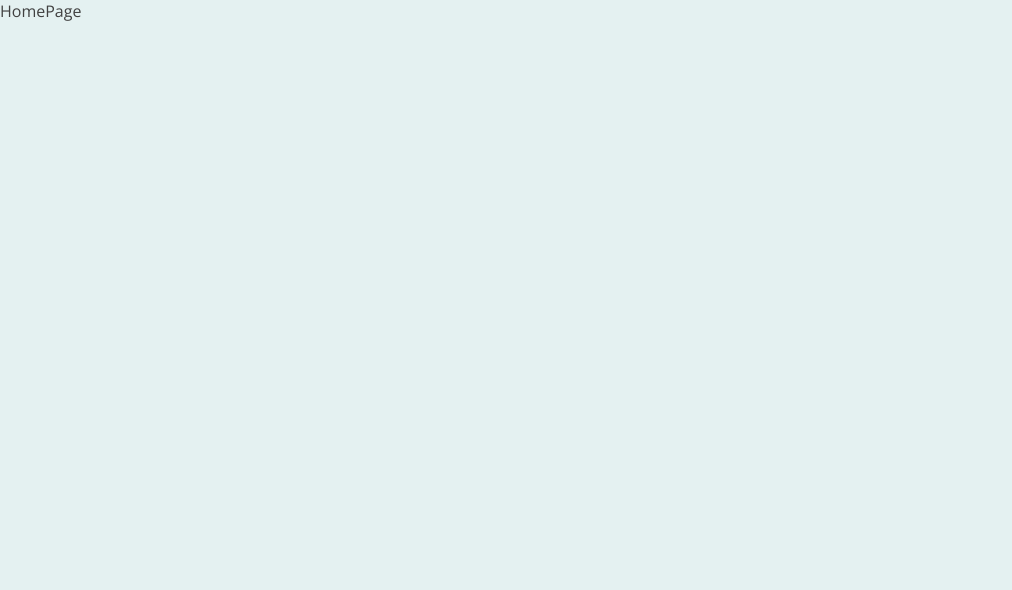
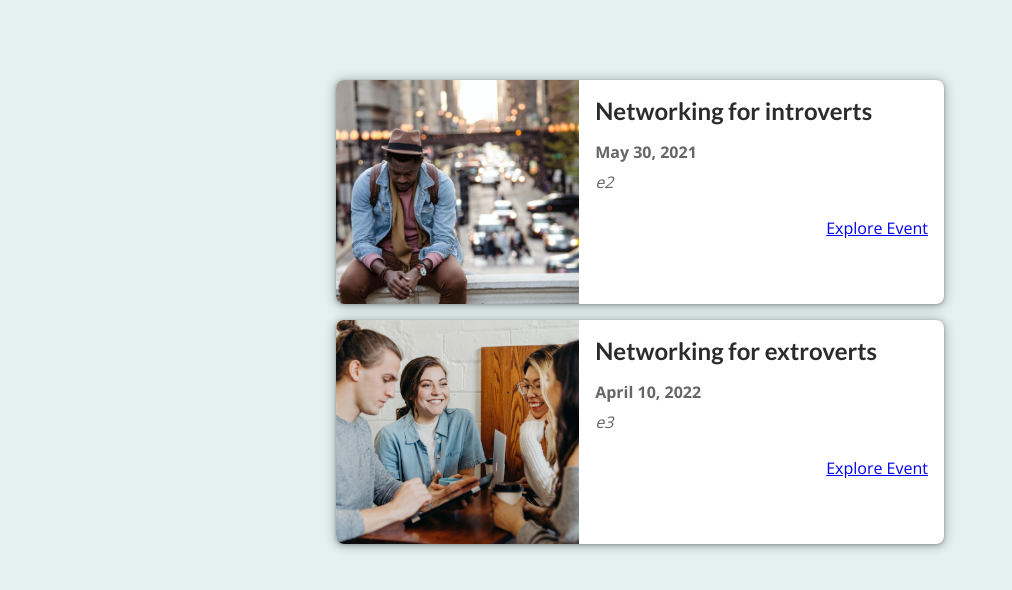
Before and after one commit to av-erencelik/event_planner, a Next.js app: page / in a window 1280 px wide. Shown: the top 590 px of the page, without its empty margins (0-1012 px from the left). Built offline with nearby package versions, Linux system fonts and the light colour scheme.

Commit message:
added event list and event item components

```diff
--- /dev/null
+++ b/components/EventItem.module.css
@@ -0,0 +1,103 @@
+.item {
+  box-shadow: 0 1px 4px rgba(0, 0, 0, 0.3), 0 1px 12px 2px rgba(0, 0, 0, 0.2);
+  border-radius: 8px;
+  overflow: hidden;
+  background-color: white;
+  margin: 1rem;
+  display: flex;
+  flex-direction: column;
+  gap: 1rem;
+}
+
+.item img {
+  width: 100%;
+  object-fit: cover;
+  height: 10rem;
+}
+
+.content {
+  width: 100%;
+  padding: 0 1rem;
+  text-align: center;
+}
+
+.content h2 {
+  margin: 0.5rem 0;
+}
+
+.date,
+.address {
+  display: flex;
+  gap: 0.5rem;
+  align-items: center;
+}
+
+.date svg,
+.address svg {
+  width: 1.25rem;
+  height: 1.25rem;
+  color: #666666;
+}
+
+.content time {
+  color: #666666;
+  font-weight: bold;
+}
+
+.content address {
+  margin: 0.5rem 0;
+  color: #666666;
+  white-space: pre;
+}
+
+.actions {
+  display: flex;
+  flex-direction: column;
+  padding: 1rem;
+}
+
+.actions a {
+  display: block;
+}
+
+.actions a span {
+  vertical-align: middle;
+}
+
+.icon {
+  margin-left: 0.5rem;
+  display: inline-flex;
+  justify-content: center;
+  align-items: center;
+}
+
+.icon svg {
+  width: 1.25rem;
+  height: 1.25rem;
+}
+
+@media (min-width: 768px) {
+  .item {
+    flex-direction: row;
+  }
+
+  .item img {
+    width: 40%;
+    height: 14rem;
+  }
+
+  .content {
+    width: 60%;
+    padding: 0;
+    text-align: left;
+  }
+
+  .content h2 {
+    margin: 1rem 0;
+  }
+
+  .actions {
+    flex-direction: row;
+    justify-content: flex-end;
+  }
+}
--- /dev/null
+++ b/components/EventItem.tsx
@@ -0,0 +1,39 @@
+import Link from "next/link";
+import React from "react";
+import classes from "./EventItem.module.css";
+const EventItem = (props: {
+  title: String;
+  image: String;
+  date: string;
+  location: String;
+  id: String;
+}) => {
+  const { title, image, date, location, id } = props;
+  const formattedDate = new Date(date).toLocaleDateString("en-US", {
+    day: "numeric",
+    month: "long",
+    year: "numeric",
+  });
+  const formattedAddress = location.replace(",", "\n");
+  return (
+    <li className={classes.item}>
+      <img src={"/" + image} alt="" />
+      <div className={classes.content}>
+        <div className={classes.summary}>
+          <h2>{title}</h2>
+        </div>
+        <div className={classes.date}>
+          <time>{formattedDate}</time>
+        </div>
+        <div className={classes.address}>
+          <address>{formattedAddress}</address>
+        </div>
+        <div className={classes.actions}>
+          <Link href={`/events/${id}`}>Explore Event</Link>
+        </div>
+      </div>
+    </li>
+  );
+};
+
+export default EventItem;
--- /dev/null
+++ b/components/EventList.module.css
@@ -0,0 +1,5 @@
+.list {
+  width: 90%;
+  max-width: 40rem;
+  margin: 5rem auto;
+}
--- /dev/null
+++ b/components/EventList.tsx
@@ -0,0 +1,34 @@
+import React, { Key } from "react";
+import EventItem from "./EventItem";
+import classes from "./EventList.module.css";
+const EventList = (props: {
+  items: {
+    id: string;
+    title: string;
+    description: string;
+    location: string;
+    date: string;
+    image: string;
+    isFeatured: boolean;
+  }[];
+}) => {
+  const { items } = props;
+  return (
+    <ul className={classes.list}>
+      {items.map((event) => {
+        return (
+          <EventItem
+            key={event.id as Key}
+            id={event.id}
+            title={event.title}
+            image={event.image}
+            date={event.date}
+            location={event.id}
+          />
+        );
+      })}
+    </ul>
+  );
+};
+
+export default EventList;
--- a/dummy-data.tsx
+++ b/dummy-data.tsx
@@ -26,7 +26,7 @@
       "You probably need no help with networking in general. But focusing your energy correctly - that is something where most people can improve.",
     location: "My Street 12, 10115 Broke City",
     date: "2022-04-10",
-    image: "images/extrovert-event.jpg",
+    image: "images/networking-event.jpg",
     isFeatured: true,
   },
 ];
--- a/pages/index.tsx
+++ b/pages/index.tsx
@@ -1,5 +1,13 @@
+import EventList from "../components/EventList";
+import { getFeaturedEvents } from "../dummy-data";
+
 const HomePage = () => {
-  return <div>HomePage</div>;
+  const featuredEvents = getFeaturedEvents();
+  return (
+    <div>
+      <EventList items={featuredEvents} />
+    </div>
+  );
 };
 
 export default HomePage;
```
